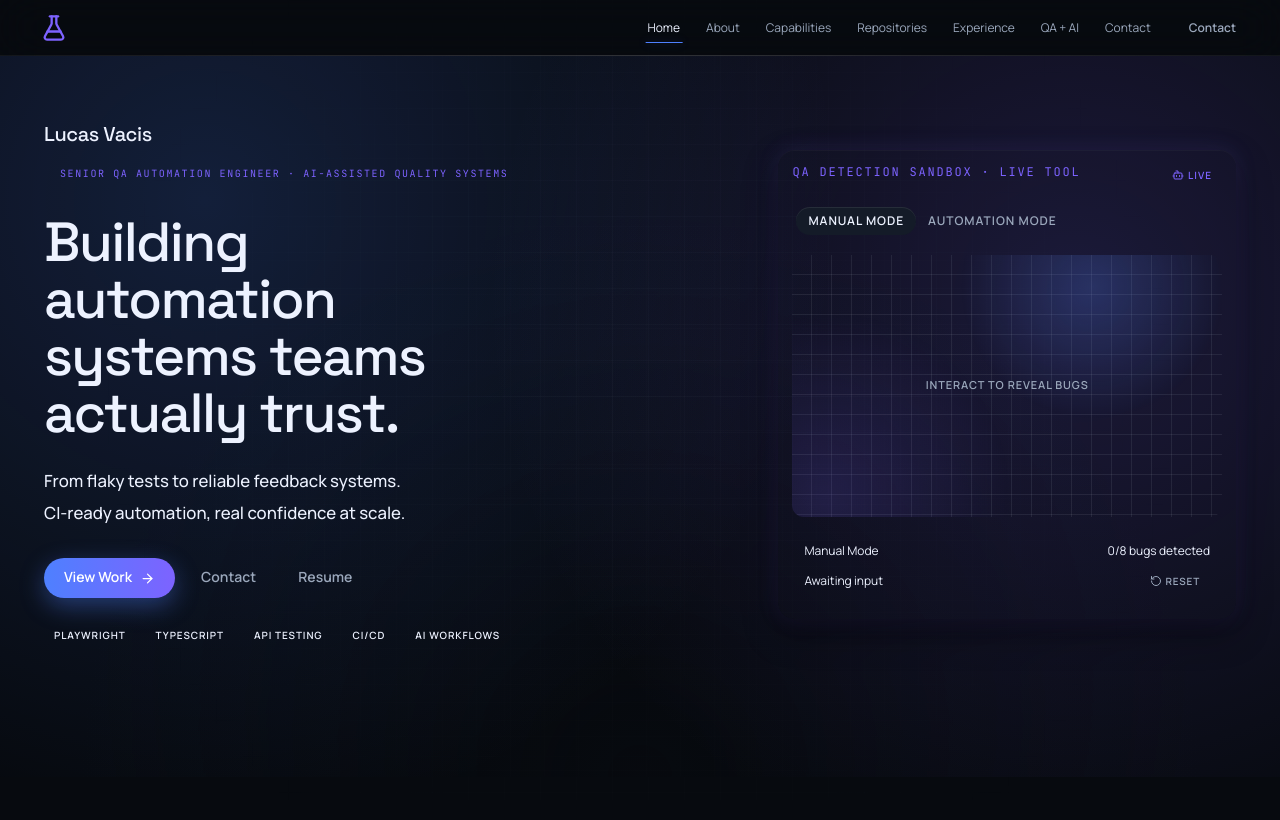
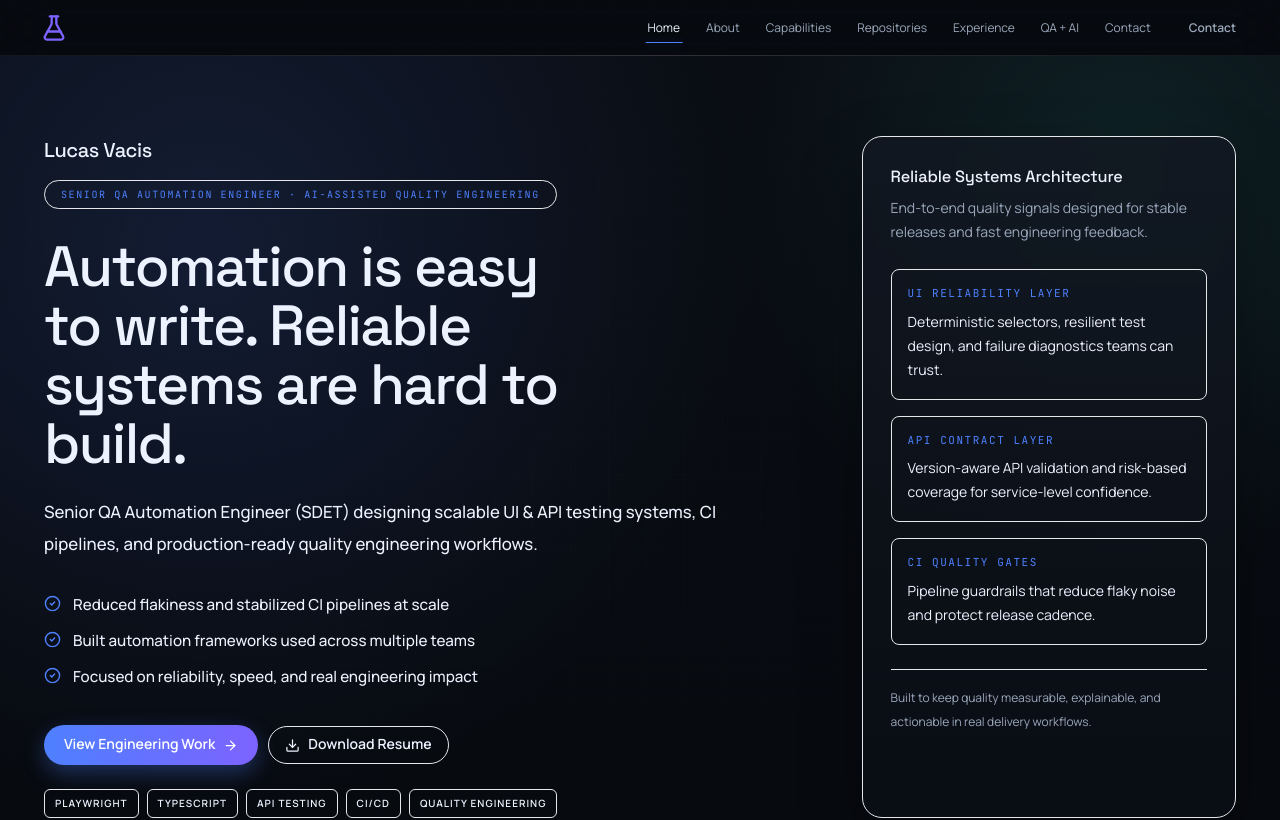
Before and after one commit to lucasvacis87/portfolio-lucas-vacis, a React (Vite) app: page / in a window 1280 px wide. Shown: the top 820 px of the page. Built offline with nearby package versions, Linux system fonts and the light colour scheme.

Commit message:
feat(hero): redesign premium high-trust QA hero section

```diff
--- a/src/components/sections/HeroSection.tsx
+++ b/src/components/sections/HeroSection.tsx
@@ -1,9 +1,8 @@
 import { motion } from "framer-motion";
-import { ArrowRight } from "lucide-react";
+import { ArrowRight, CheckCircle2, Download } from "lucide-react";
 import { hero } from "../../content/site";
 import { withBaseUrl } from "../../utils/url";
 import { containerClassName } from "../layout/Container";
-import { InteractiveQASandbox } from "./InteractiveQASandbox";
 
 export function HeroSection(): JSX.Element {
   const staggerContainer = {
@@ -28,83 +27,114 @@ export function HeroSection(): JSX.Element {
     }
   };
 
-  const resumeHref = hero.tertiaryCta ? withBaseUrl(hero.tertiaryCta.href) : "";
+  const resumeHref = withBaseUrl(hero.secondaryCta.href);
 
   return (
-    <section id="hero" className="relative overflow-hidden pb-28 pt-14 md:pb-32 md:pt-16">
-      <div className="pointer-events-none absolute -left-20 top-10 h-64 w-64 rounded-full bg-accent/14 blur-3xl" />
-      <div className="pointer-events-none absolute -right-24 top-8 h-72 w-72 rounded-full bg-accent-2/14 blur-3xl" />
-      <div className="pointer-events-none absolute inset-0 bg-[radial-gradient(circle_at_16%_20%,rgba(78,128,255,0.18),transparent_52%),radial-gradient(circle_at_84%_34%,rgba(125,99,255,0.18),transparent_50%),radial-gradient(circle_at_50%_100%,rgba(7,10,15,0.85),transparent_58%)]" />
-      <div className="pointer-events-none absolute inset-0 bg-[linear-gradient(rgba(155,167,180,0.06)_1px,transparent_1px),linear-gradient(90deg,rgba(155,167,180,0.06)_1px,transparent_1px)] bg-[size:34px_34px] opacity-30 [mask-image:radial-gradient(circle_at_center,black,transparent_86%)]" />
+    <section id="hero" aria-labelledby="hero-title" className="relative overflow-hidden pb-24 pt-16 md:pb-28 md:pt-20">
+      <div className="pointer-events-none absolute inset-0 bg-[linear-gradient(180deg,rgba(10,13,19,0.96)_0%,rgba(7,10,15,1)_78%)]" />
+      <div className="pointer-events-none absolute inset-0 bg-[radial-gradient(circle_at_16%_22%,rgba(78,128,255,0.14),transparent_44%),radial-gradient(circle_at_88%_14%,rgba(55,208,201,0.11),transparent_30%)]" />
+      <div className="pointer-events-none absolute inset-0 bg-[linear-gradient(rgba(155,167,180,0.05)_1px,transparent_1px),linear-gradient(90deg,rgba(155,167,180,0.05)_1px,transparent_1px)] bg-[size:38px_38px] opacity-30 [mask-image:radial-gradient(circle_at_center,black,transparent_88%)]" />
       <div className={`relative ${containerClassName}`}>
-        <div className="grid gap-12 px-2 md:grid-cols-[1.2fr_0.8fr] md:items-center md:px-3">
+        <div className="grid gap-12 px-2 lg:grid-cols-[minmax(0,1.35fr)_minmax(300px,0.65fr)] lg:items-start lg:gap-10 md:px-3">
           <motion.div
             variants={staggerContainer}
             initial="hidden"
             whileInView="show"
             viewport={{ once: true, margin: "-64px" }}
-            className="relative"
+            className="relative max-w-3xl"
           >
             <motion.p variants={revealItem} className="font-heading text-lg tracking-[-0.02em] text-text md:text-xl">
               Lucas Vacis
             </motion.p>
             <motion.p
               variants={revealItem}
-              className="mt-3 inline-flex rounded-full bg-accent-2/14 px-4 py-1.5 font-mono text-[10px] uppercase tracking-[0.16em] text-accent-2"
+              className="mt-4 inline-flex rounded-full border border-accent/35 bg-accent/10 px-4 py-1.5 font-mono text-[10px] uppercase tracking-[0.16em] text-accent"
             >
               {hero.kicker}
             </motion.p>
             <motion.h1
+              id="hero-title"
               variants={revealItem}
-              className="mt-7 max-w-[13.4ch] font-heading text-[2.2rem] leading-[1.03] tracking-[-0.03em] sm:text-[2.9rem] md:max-w-[12ch] md:text-[3.45rem]"
+              className="mt-7 max-w-[15ch] font-heading text-[2.15rem] leading-[1.04] tracking-[-0.03em] text-text sm:text-[2.9rem] md:text-[3.55rem]"
             >
               {hero.title}
             </motion.h1>
             <motion.p
               variants={revealItem}
-              className="mt-5 max-w-[56ch] whitespace-pre-line text-base font-medium leading-7 text-text/90 md:mt-6 md:max-w-[47ch] md:text-[1.05rem] md:leading-8"
+              className="mt-6 max-w-[64ch] text-base font-medium leading-8 text-text/85 md:text-[1.05rem]"
             >
               {hero.subtitle}
             </motion.p>
-            <motion.div variants={revealItem} className="mt-7 flex flex-wrap items-center gap-2.5">
+            <motion.ul variants={revealItem} className="mt-8 space-y-3">
+              {hero.proofPoints.map((point) => (
+                <li key={point} className="flex items-start gap-3 text-sm font-medium leading-6 text-text/86 md:text-[0.95rem]">
+                  <CheckCircle2 size={17} className="mt-0.5 shrink-0 text-accent" aria-hidden />
+                  <span>{point}</span>
+                </li>
+              ))}
+            </motion.ul>
+            <motion.div variants={revealItem} className="mt-9 flex flex-wrap items-center gap-2.5">
               <a
                 href={hero.primaryCta.href}
-                className="inline-flex items-center gap-2 rounded-full bg-gradient-to-r from-accent to-accent-2 px-5 py-2.5 text-sm font-semibold text-white shadow-[0_8px_24px_rgba(78,128,255,0.38)] transition-all duration-200 hover:scale-[1.03] hover:shadow-[0_10px_28px_rgba(125,99,255,0.42)] active:scale-[0.98] focus-visible:outline-none focus-visible:ring-2 focus-visible:ring-accent-2 focus-visible:ring-offset-2 focus-visible:ring-offset-bg"
+                className="inline-flex items-center gap-2 rounded-full bg-gradient-to-r from-accent to-accent-2 px-5 py-2.5 text-sm font-semibold text-white shadow-[0_8px_22px_rgba(78,128,255,0.33)] transition-all duration-200 hover:scale-[1.02] hover:shadow-[0_10px_24px_rgba(78,128,255,0.36)] active:scale-[0.98] focus-visible:outline-none focus-visible:ring-2 focus-visible:ring-accent-2 focus-visible:ring-offset-2 focus-visible:ring-offset-bg"
               >
                 {hero.primaryCta.label}
                 <ArrowRight size={15} />
               </a>
               <a
-                href={hero.secondaryCta.href}
-                className="inline-flex items-center rounded-full bg-surface-2/50 px-4 py-2 text-sm font-semibold text-muted transition-all duration-200 hover:scale-[1.03] hover:bg-surface-2/80 hover:text-text active:scale-[0.98] focus-visible:outline-none focus-visible:ring-2 focus-visible:ring-accent focus-visible:ring-offset-2 focus-visible:ring-offset-bg"
+                href={resumeHref}
+                download={hero.secondaryCta.download}
+                aria-label="Download Lucas Vacis resume PDF"
+                className="inline-flex items-center gap-2 rounded-full border border-border/80 bg-surface/40 px-4 py-2 text-sm font-semibold text-text/92 transition-all duration-200 hover:scale-[1.02] hover:border-accent/50 hover:text-text active:scale-[0.98] focus-visible:outline-none focus-visible:ring-2 focus-visible:ring-accent focus-visible:ring-offset-2 focus-visible:ring-offset-bg"
               >
+                <Download size={15} />
                 {hero.secondaryCta.label}
               </a>
-              {hero.tertiaryCta && (
-                <a
-                  href={resumeHref}
-                  download={hero.tertiaryCta.download}
-                  aria-label="Download Lucas Vacis resume PDF"
-                  className="inline-flex items-center rounded-full bg-bg/38 px-4 py-2 text-sm font-semibold text-muted transition-all duration-200 hover:scale-[1.03] hover:bg-surface/70 hover:text-text active:scale-[0.98] focus-visible:outline-none focus-visible:ring-2 focus-visible:ring-accent-2 focus-visible:ring-offset-2 focus-visible:ring-offset-bg"
-                >
-                  {hero.tertiaryCta.label}
-                </a>
-              )}
             </motion.div>
             <motion.div variants={revealItem} className="mt-6">
-              <div className="flex flex-wrap gap-2.5">
+              <div className="flex flex-wrap gap-2">
                 {hero.chips.map((chip) => (
                   <span
                     key={chip}
-                    className="rounded-md bg-surface-2/75 px-2.5 py-1.5 text-[10px] font-semibold uppercase tracking-[0.09em] text-text/80 transition-all duration-200 hover:bg-surface-2/90 hover:text-text hover:shadow-[0_0_14px_rgba(78,128,255,0.18)]"
+                    className="rounded-md border border-border/75 bg-surface/72 px-2.5 py-1.5 text-[10px] font-semibold uppercase tracking-[0.1em] text-text/80"
                   >
                     {chip}
                   </span>
                 ))}
               </div>
             </motion.div>
+            {hero.microLine ? (
+              <motion.p variants={revealItem} className="mt-4 text-xs text-muted">
+                {hero.microLine}
+              </motion.p>
+            ) : null}
           </motion.div>
-          <InteractiveQASandbox />
+          <motion.aside
+            variants={staggerContainer}
+            initial="hidden"
+            whileInView="show"
+            viewport={{ once: true, margin: "-64px" }}
+            aria-label="Quality engineering systems overview"
+            className="relative h-full rounded-xl2 border border-border/70 bg-[linear-gradient(180deg,rgba(18,24,34,0.84),rgba(10,14,21,0.92))] p-6 shadow-[0_24px_60px_rgba(0,0,0,0.34)] backdrop-blur lg:p-7"
+          >
+            <motion.h2 variants={revealItem} className="font-heading text-[1.02rem] tracking-[-0.01em] text-text">
+              {hero.systemsPanel.title}
+            </motion.h2>
+            <motion.p variants={revealItem} className="mt-2 text-sm leading-6 text-muted">
+              {hero.systemsPanel.subtitle}
+            </motion.p>
+            <motion.ul variants={revealItem} className="mt-6 space-y-4">
+              {hero.systemsPanel.lanes.map((lane) => (
+                <li key={lane.title} className="rounded-lg border border-border/65 bg-bg/28 p-4">
+                  <p className="font-mono text-[11px] uppercase tracking-[0.14em] text-accent">{lane.title}</p>
+                  <p className="mt-2 text-sm leading-6 text-text/84">{lane.detail}</p>
+                </li>
+              ))}
+            </motion.ul>
+            <motion.p variants={revealItem} className="mt-6 border-t border-border/65 pt-4 text-xs leading-6 text-muted">
+              {hero.systemsPanel.footer}
+            </motion.p>
+          </motion.aside>
         </div>
       </div>
     </section>
--- a/src/content/site.ts
+++ b/src/content/site.ts
@@ -11,13 +11,37 @@ export const navigationItems: NavigationItem[] = [
 ];
 
 export const hero: HeroContent = {
-  kicker: "Senior QA Automation Engineer · AI-Assisted Quality Systems",
-  title: "Building automation systems teams actually trust.",
-  subtitle: "From flaky tests to reliable feedback systems.\nCI-ready automation, real confidence at scale.",
-  chips: ["Playwright", "TypeScript", "API Testing", "CI/CD", "AI Workflows"],
-  primaryCta: { label: "View Work", href: "#repositories" },
-  secondaryCta: { label: "Contact", href: "#contact" },
-  tertiaryCta: { label: "Resume", href: "resume.pdf", download: "Lucas-Vacis-Resume.pdf" },
+  kicker: "Senior QA Automation Engineer · AI-Assisted Quality Engineering",
+  title: "Automation is easy to write. Reliable systems are hard to build.",
+  subtitle:
+    "Senior QA Automation Engineer (SDET) designing scalable UI & API testing systems, CI pipelines, and production-ready quality engineering workflows.",
+  proofPoints: [
+    "Reduced flakiness and stabilized CI pipelines at scale",
+    "Built automation frameworks used across multiple teams",
+    "Focused on reliability, speed, and real engineering impact"
+  ],
+  chips: ["Playwright", "TypeScript", "API Testing", "CI/CD", "Quality Engineering"],
+  primaryCta: { label: "View Engineering Work", href: "#repositories" },
+  secondaryCta: { label: "Download Resume", href: "resume.pdf", download: "Lucas-Vacis-Resume.pdf" },
+  systemsPanel: {
+    title: "Reliable Systems Architecture",
+    subtitle: "End-to-end quality signals designed for stable releases and fast engineering feedback.",
+    lanes: [
+      {
+        title: "UI Reliability Layer",
+        detail: "Deterministic selectors, resilient test design, and failure diagnostics teams can trust."
+      },
+      {
+        title: "API Contract Layer",
+        detail: "Version-aware API validation and risk-based coverage for service-level confidence."
+      },
+      {
+        title: "CI Quality Gates",
+        detail: "Pipeline guardrails that reduce flaky noise and protect release cadence."
+      }
+    ],
+    footer: "Built to keep quality measurable, explainable, and actionable in real delivery workflows."
+  },
   microLine: undefined
 };
 
--- a/src/types/content.ts
+++ b/src/types/content.ts
@@ -7,10 +7,16 @@ export type HeroContent = {
   kicker: string;
   title: string;
   subtitle: string;
+  proofPoints: string[];
   chips: string[];
   primaryCta: { label: string; href: string };
-  secondaryCta: { label: string; href: string };
-  tertiaryCta?: { label: string; href: string; download?: string };
+  secondaryCta: { label: string; href: string; download?: string };
+  systemsPanel: {
+    title: string;
+    subtitle: string;
+    lanes: { title: string; detail: string }[];
+    footer: string;
+  };
   microLine?: string;
 };
 
```
